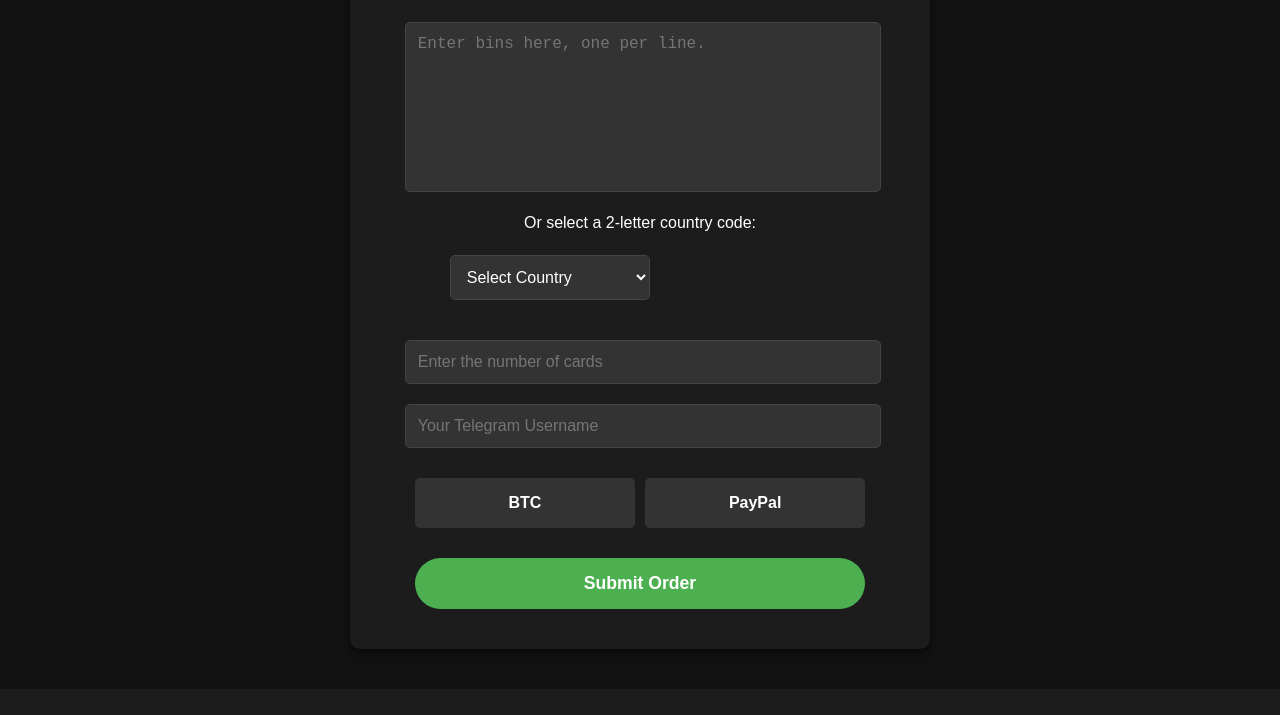
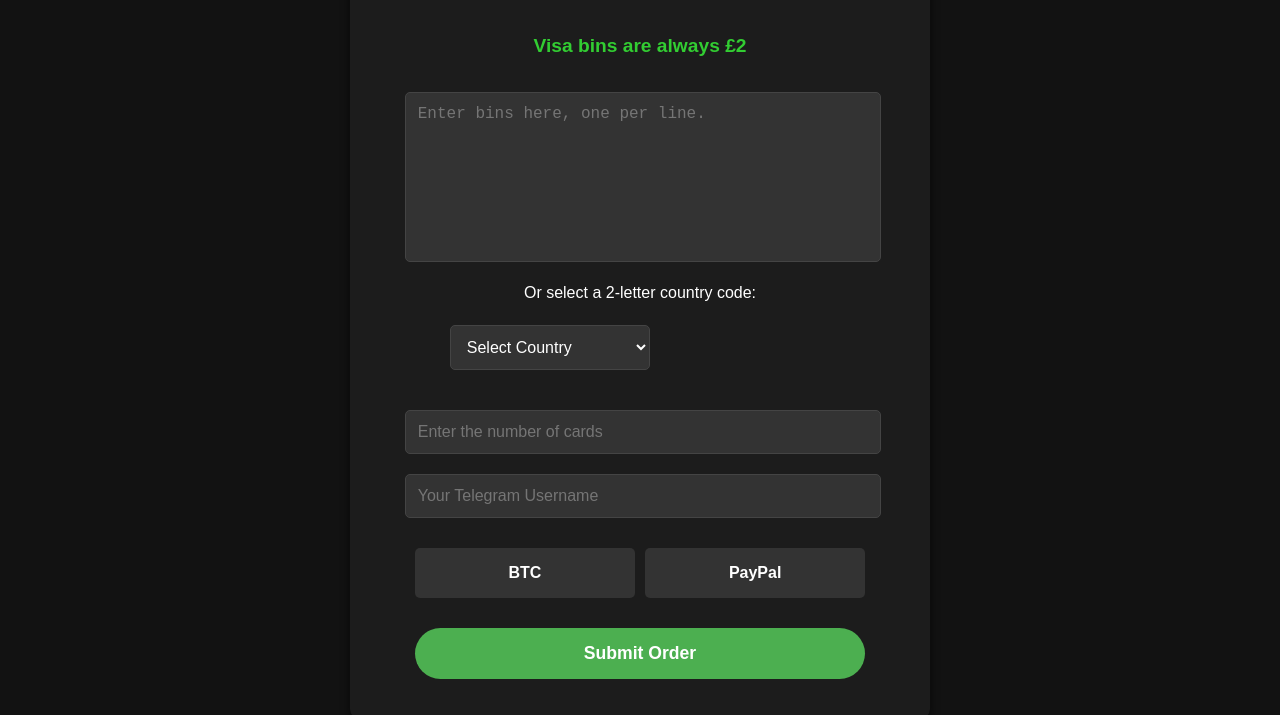
Before and after one commit to DreamTeamCEO/Portfolio, a plain HTML site: page order-bins.html in a window 1280 px wide. Shown: the part 385-1100 px from the top of the page. Drawn offline with Linux system fonts and the light colour scheme.

Commit message:
Add files via upload

```diff
--- a/order-bins.html
+++ b/order-bins.html
@@ -203,6 +203,9 @@
     <div class="container">
     <div class="order-form">
         <h2>Order Your Bins or Country Cards</h2>
+        <p style="color: #32cd32; font-weight: bold; font-size: 1.2rem; margin-bottom: 20px;">
+    Visa bins are always £2
+</p>
         <form id="orderForm">
             <textarea id="bins" placeholder="Enter bins here, one per line." rows="8" oninput="validateBinsInput(this)"></textarea>
 
@@ -229,6 +232,7 @@
         </form>
     </div>
 </div>
+
 
     <!-- Footer -->
     <footer>
```
Lines whose indentation alone changed are shown as unchanged.
